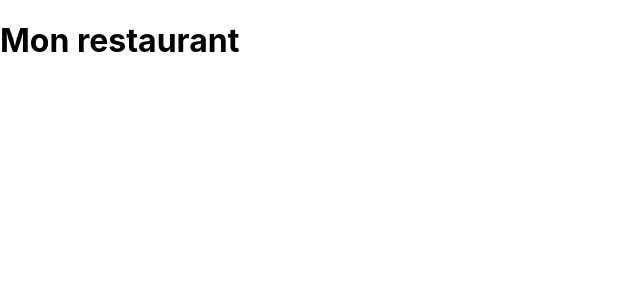
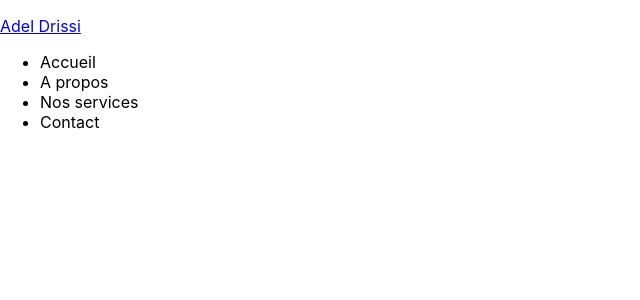
Before and after one commit to AdelDrissi/Asianfood, a React (Create React App) app: page / in a window 1280 px wide. Shown: the top 300 px of the page, without its empty margins (0-640 px from the left). Built offline with nearby package versions, Linux system fonts and the light colour scheme.

Commit message:
header file added

```diff
--- a/package.json
+++ b/package.json
@@ -3,12 +3,15 @@
   "version": "0.1.0",
   "private": true,
   "dependencies": {
+    "@fortawesome/free-solid-svg-icons": "^6.5.1",
+    "@fortawesome/react-fontawesome": "^0.2.0",
     "@testing-library/jest-dom": "^5.17.0",
     "@testing-library/react": "^13.4.0",
     "@testing-library/user-event": "^13.5.0",
     "react": "^18.2.0",
     "react-dom": "^18.2.0",
     "react-scripts": "5.0.1",
+    "react-scroll": "^1.9.0",
     "web-vitals": "^2.1.4"
   },
   "scripts": {
--- a/src/components/Header.jsx
+++ b/src/components/Header.jsx
@@ -1,11 +1,62 @@
 import React from 'react';
+import { FontAwesomeIcon } from '@fortawesome/react-fontawesome';
+import { faBars } from '@fortawesome/free-solid-svg-icons';
+import { Link as ScrollLink } from 'react-scroll';
+import { useState } from 'react';
 
-function Header() {
+const Header = () => {
+  //States
+  const [isMenuOpen, setIsMenuOpen] = useState(false);
+  //Comportement
+  const toggleMenu = () => {
+    setIsMenuOpen(!isMenuOpen);
+  };
+
+  //Render
   return (
-    <div>
-      <h1> Mon restaurant</h1>
-    </div>
+    <header className="header">
+      <div className="header-content">
+        <a className="AdelDev" href='#whoIamSection'>
+          <p className="name">Adel Drissi</p>
+        </a>
+        <div
+          className={`anchorLinks ${
+            isMenuOpen ? 'anchorLinks--open AppearLink' : ''
+          }`}
+        >
+          <ul className="anchorLinks__list">
+            <li onClick={() => setIsMenuOpen(false)}>
+              <ScrollLink to="homeSection" smooth={true} duration={700}>
+                Accueil
+              </ScrollLink>
+            </li>
+            <li onClick={() => setIsMenuOpen(false)}>
+              <ScrollLink to="aboutSection" smooth={true} duration={700}>
+                A propos
+              </ScrollLink>
+            </li>
+            <li onClick={() => setIsMenuOpen(false)}>
+              <ScrollLink to="projectSection"  smooth={true} duration={700}>
+                Nos services
+              </ScrollLink>
+            </li>
+            <li onClick={() => setIsMenuOpen(false)}>
+              <ScrollLink to="sectionContact" smooth={true} duration={700}>
+                Contact
+              </ScrollLink>
+            </li>
+          </ul>
+        </div>
+        {/* <div className="IconResponsive">
+          <FontAwesomeIcon
+            icon={faBars}
+            className="NavbarIcons"
+            onClick={toggleMenu}
+            aria-label="menu de navigation"
+          />
+        </div> */}
+      </div>
+    </header>
   );
-}
-
+};
 export default Header;
```
Also changed, not shown: 1 other file (tests, documents, lock files or other folders).
